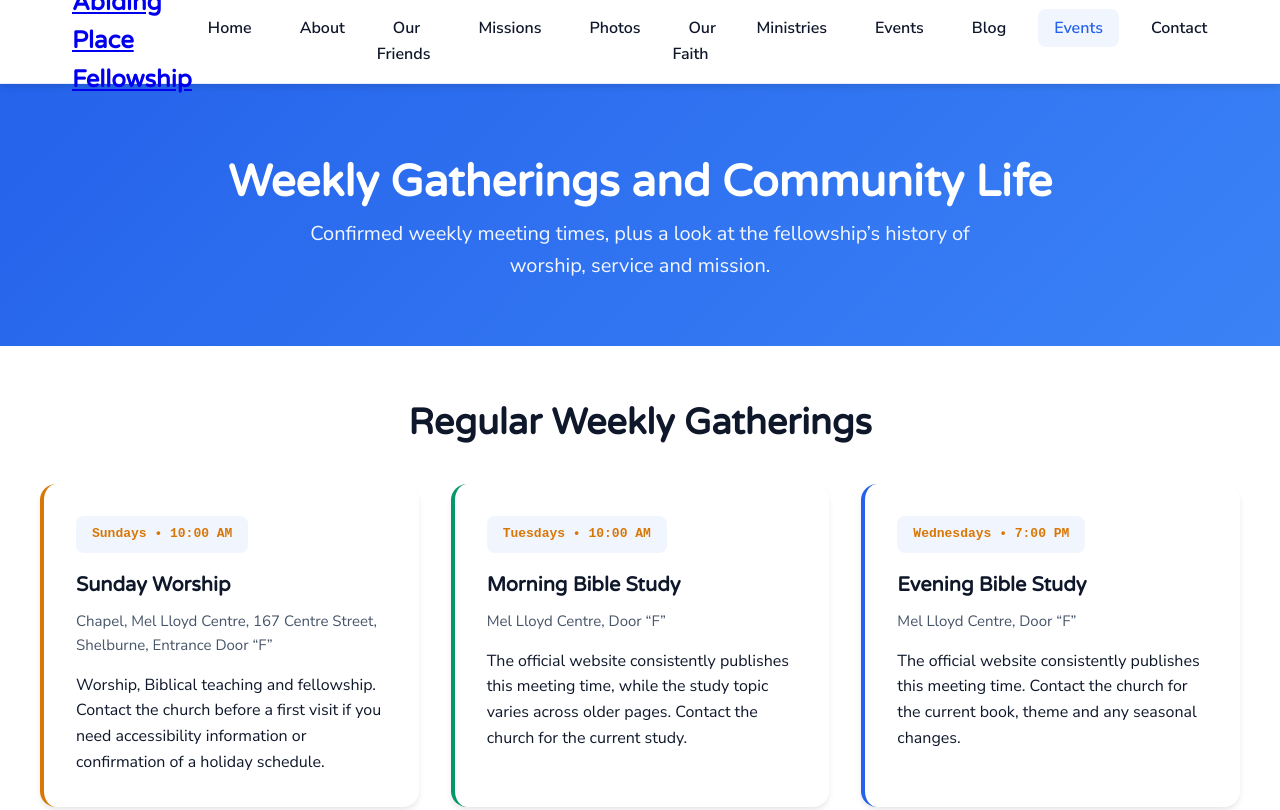
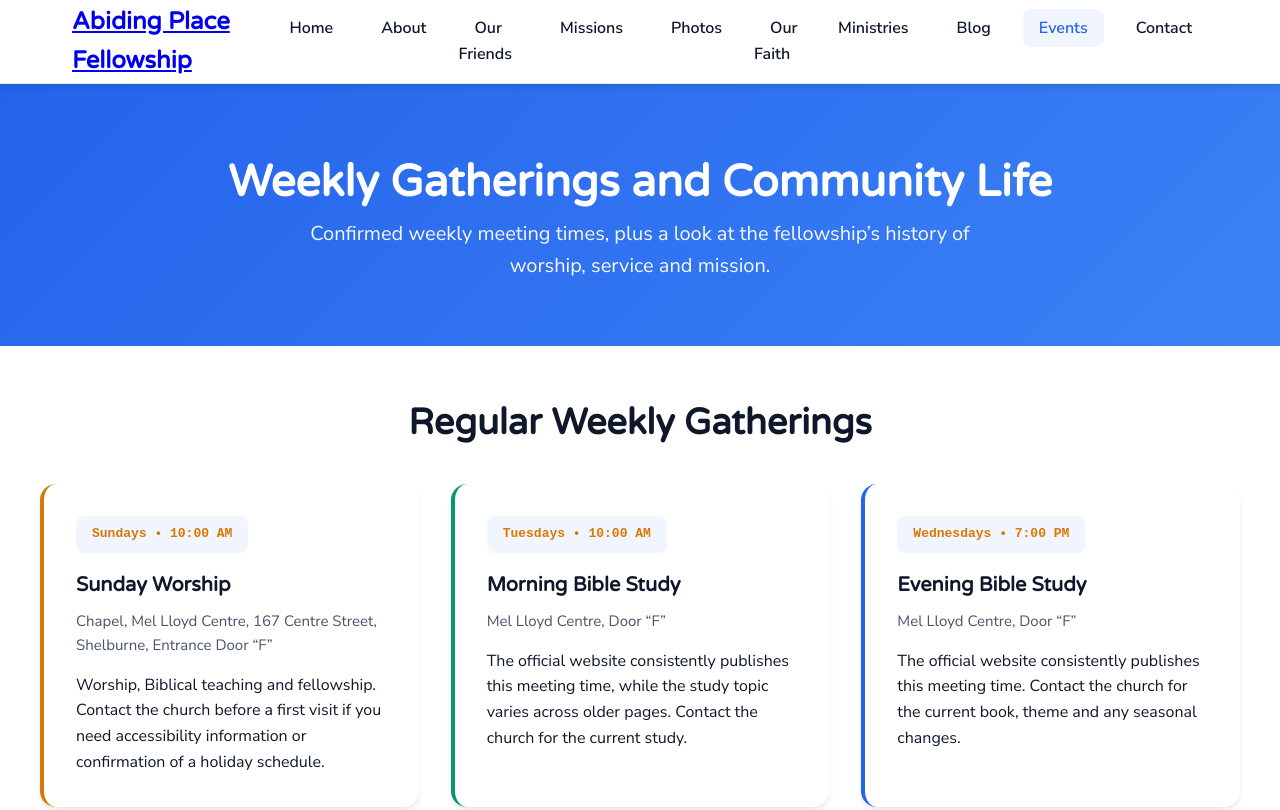
Before and after one commit to temitayocharles/abiding-place-fellowship-cms, a website: page events.html in a window 1280 px wide. Shown: the top 810 px of the page. Drawn offline with Linux system fonts and the light colour scheme.

Commit message:
Fix: reduce hero padding to eliminate floating gap, fix duplicate Events nav link

```diff
--- a/events.html
+++ b/events.html
@@ -32,7 +32,7 @@ body { padding-top: 84px; }
 </style>
 <link href="https://abiding-place-fellowship-shelburne.vercel.app/events.html" rel="canonical"/><meta content="Weekly Gatherings and Community Life | Abiding Place Fellowship" property="og:title"/><meta content="Find the verified weekly worship and Bible study schedule for Abiding Place Fellowship and learn about its history of community worship, Christmas gatherings and mission outreach." property="og:description"/><meta content="website" property="og:type"/><meta content="https://abiding-place-fellowship-shelburne.vercel.app/events.html" property="og:url"/><meta content="images/events/harvest-festival.jpg" property="og:image"/></head>
 <body>
-<nav class="navbar"><div class="navbar-container"><a class="navbar-brand" href="index.html">Abiding Place Fellowship</a><ul class="navbar-menu"><li><a href="index.html">Home</a></li><li><a href="about.html">About</a></li><li><a href="our-friends.html">Our Friends</a></li><li><a href="missions.html">Missions</a></li><li><a href="photos.html">Photos</a></li><li><a href="our-faith.html">Our Faith</a></li><li><a href="ministries.html">Ministries</a></li><li><a href="events.html">Events</a></li><li><a href="blog.html">Blog</a></li><li><a class="active" href="events.html">Events</a></li><li><a href="contact.html">Contact</a></li></ul></div></nav>
+<nav class="navbar"><div class="navbar-container"><a class="navbar-brand" href="index.html">Abiding Place Fellowship</a><ul class="navbar-menu"><li><a href="index.html">Home</a></li><li><a href="about.html">About</a></li><li><a href="our-friends.html">Our Friends</a></li><li><a href="missions.html">Missions</a></li><li><a href="photos.html">Photos</a></li><li><a href="our-faith.html">Our Faith</a></li><li><a href="ministries.html">Ministries</a></li><li><a href="blog.html">Blog</a></li><li><a class="active" href="events.html">Events</a></li><li><a href="contact.html">Contact</a></li></ul></div></nav>
 <header class="hero"><div class="container"><h1>Weekly Gatherings and Community Life</h1><p style="font-size:1.25rem;opacity:0.95;max-width:700px;margin:0 auto">Confirmed weekly meeting times, plus a look at the fellowship’s history of worship, service and mission.</p></div></header>
 <main>
 <section class="section section-white"><div class="container"><h2 style="text-align:center">Regular Weekly Gatherings</h2><div class="events-grid"><div class="event-card"><span class="event-date">Sundays • 10:00 AM</span><h3 class="event-title">Sunday Worship</h3><p class="event-location">Chapel, Mel Lloyd Centre, 167 Centre Street, Shelburne, Entrance Door “F”</p><p>Worship, Biblical teaching and fellowship. Contact the church before a first visit if you need accessibility information or confirmation of a holiday schedule.</p></div><div class="event-card" style="border-left-color:var(--secondary)"><span class="event-date">Tuesdays • 10:00 AM</span><h3 class="event-title">Morning Bible Study</h3><p class="event-location">Mel Lloyd Centre, Door “F”</p><p>The official website consistently publishes this meeting time, while the study topic varies across older pages. Contact the church for the current study.</p></div><div class="event-card" style="border-left-color:var(--primary)"><span class="event-date">Wednesdays • 7:00 PM</span><h3 class="event-title">Evening Bible Study</h3><p class="event-location">Mel Lloyd Centre, Door “F”</p><p>The official website consistently publishes this meeting time. Contact the church for the current book, theme and any seasonal changes.</p></div></div></div></section>
```
Also changed, not shown: index.html (+1 -1 lines).
